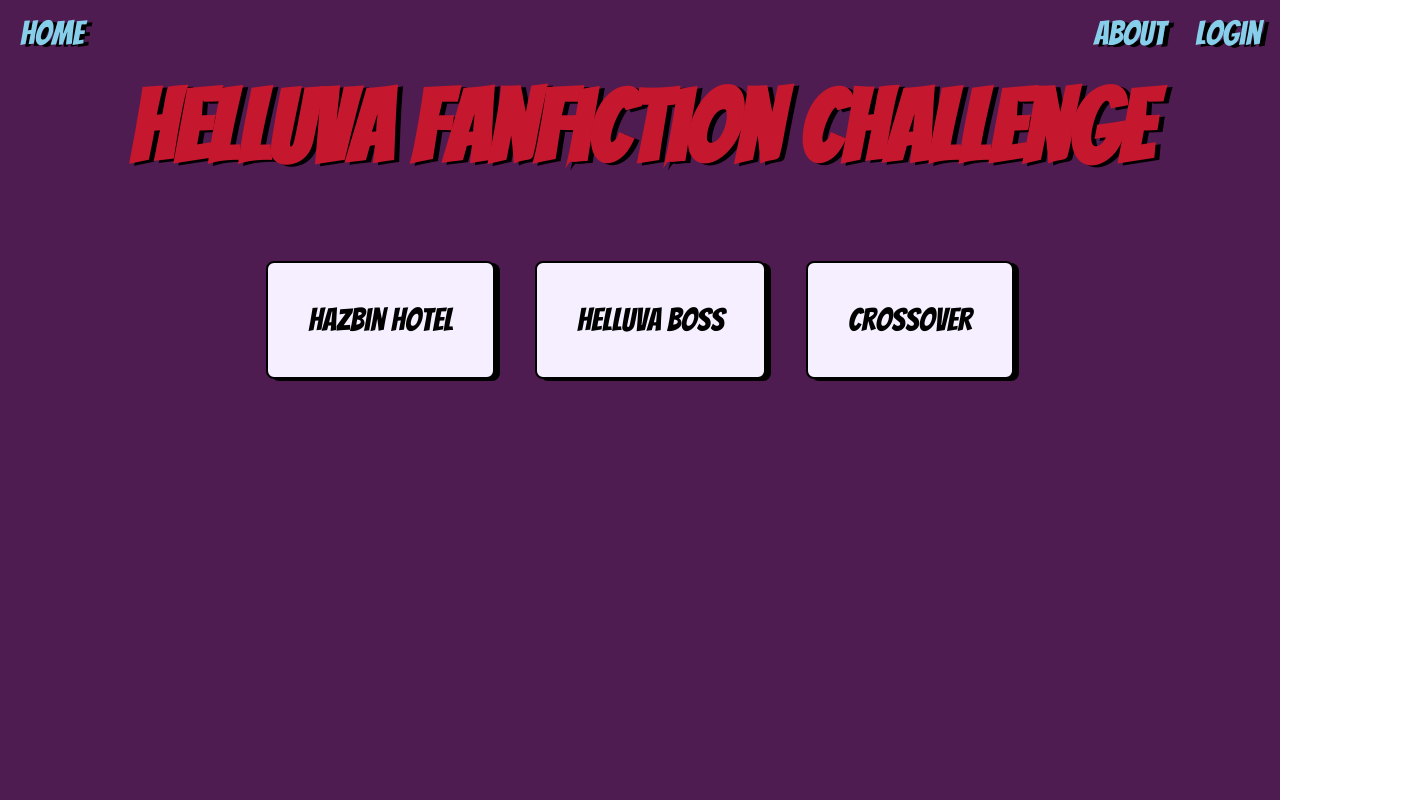
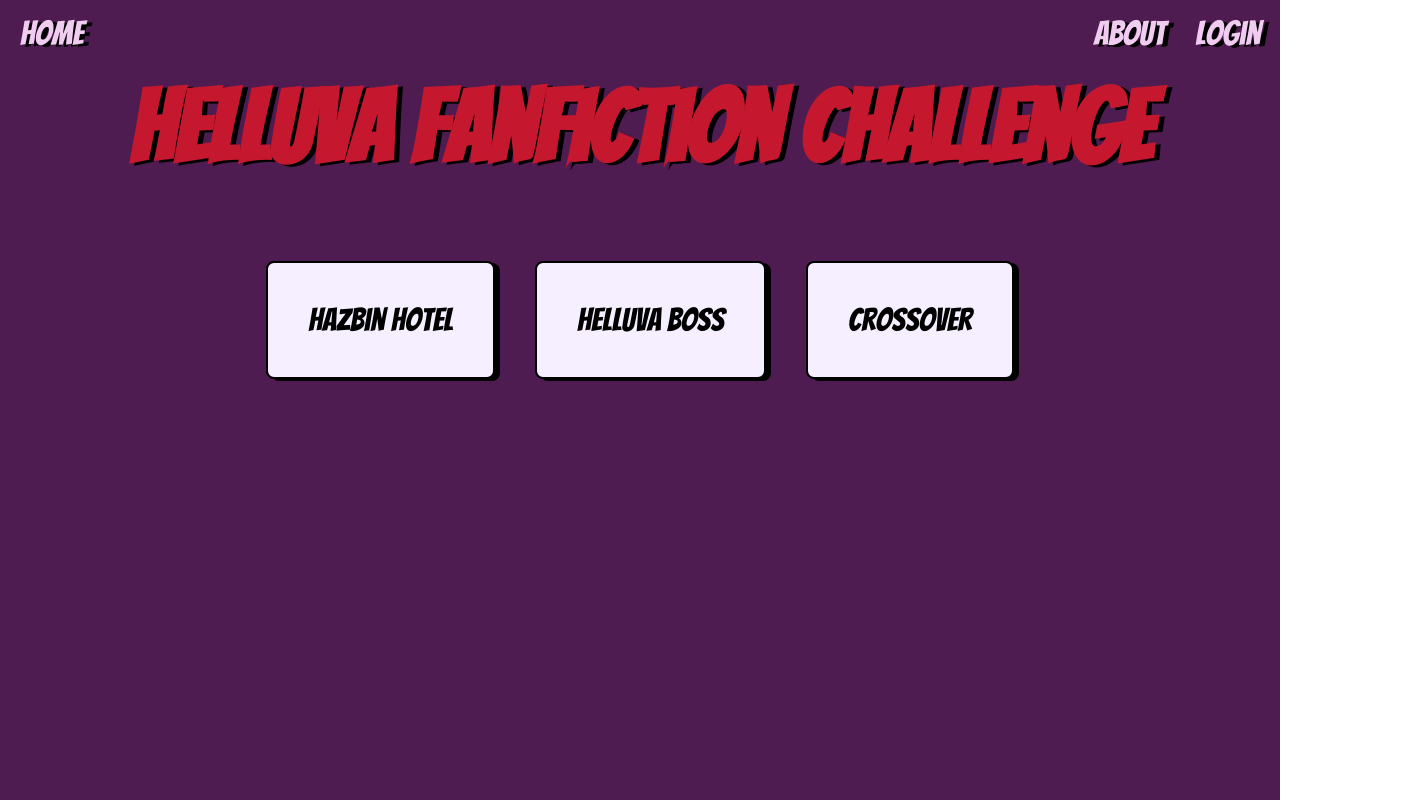
Before and after one commit to LilyBurton/helluva-challenge, a React (Create React App) app: page / in a window 1280 px wide. Shown: the top 800 px of the page, 1413 px wide, since content can reach past the window. Built offline with nearby package versions, Linux system fonts and the light colour scheme; a web font is replaced by a local one.

Commit message:
Fixed a layout bug

```diff
--- a/src/App.css
+++ b/src/App.css
@@ -4,12 +4,12 @@
 
 @import url('https://fonts.googleapis.com/css2?family=Bangers&family=Griffy&family=Kavoon&family=Pacifico&family=Parisienne&family=Quicksand:wght@300..700&family=Rock+Salt&display=swap');
 
+/* * { border: 1px solid red !important; }  */
 
 html, body {
   margin: 0;
   padding: 0;
-  height: 100%;
-  overflow-x: hidden;
+  min-height: 100%
 }
 
 header, .container, .main {
@@ -27,15 +27,15 @@
   background-size: cover; /* or 'contain' depending on your design */
   background-position: center;
   min-height: 100vh;
+  padding-bottom: 50px;
 }
 
 .helluva-background {
   background-image: url("./HelluvaBossWallpaper.jpg");
 }
 
-  .crossover-background, .default-background {
+  .crossover-background, .default-background, .hazbin-background {
     background-color: #4F1C51;
-    min-height: 100vh;
   }
 
   .default-text {
@@ -100,7 +100,7 @@
   }
 
   .crossover-btn:hover {
-    background-color: #f0ccf1;  /* green-teal */
+    background-color: #f0ccf1;
     color: white;
   }
 
@@ -163,14 +163,13 @@
   font-size: 40px; /* Base size for paragraph/text content */
 }
 
-.helluva-characters, .helluva-genres, .hazbin-tropes {
+.helluva-characters, .helluva-genres, .helluva-tropes {
   font-size: 20px;
 }
 
 .difficulty-buttons, .tropes-buttons {
   display: flex;
   justify-content: center;
-  gap: 1rem;
   margin: 1rem 0;
 }
 
@@ -352,20 +351,20 @@
 
 .home-link {
   text-decoration: none;
-  color: #87ceeb;
+  color: #f0ccf1;
   padding-right: 30px;
 }
 
  .about-link {
   text-decoration: none;
-  color: #87ceeb;
+  color: #f0ccf1;
   padding-right: 30px;
   margin-left: 980px;
  }
 
 .login-link {
   text-decoration: none;
-  color: #87ceeb;
+  color: #f0ccf1;
   padding-right: 30px;
 }
 
--- a/src/App.js
+++ b/src/App.js
@@ -1,11 +1,12 @@
 import { useState } from 'react';
+import { BrowserRouter as Router, Routes, Route } from 'react-router-dom';
 import GenreGenerator from './GenreGenerator';
 import CharacterGenerator from './CharacterGenerator';
-import { BrowserRouter as Router, Routes, Route } from 'react-router-dom';
 import './App.css';
 import AuthForm from './AuthForm';
 import APIQuotes from './APIQuotes';
 import NavBar from './NavBar'
+
 
 function App() {
   const [selectedShow, setSelectedShow] = useState('');
@@ -68,6 +69,7 @@
                   <NavBar selectedShow={selectedShow}/>
                 </div>
                 <h1 className={getTitleClass()}>{getShowTitle()}</h1>
+                {selectedShow !== 'Hazbin Hotel' && selectedShow !== 'Helluva Boss' && (
                 <div className="button-selection">
                   {vivShows
                     .filter(show => show !== selectedShow)
@@ -82,6 +84,7 @@
                       </button>
                     ))}
                 </div>
+                )}
                 {(selectedShow === "Hazbin Hotel" || selectedShow === "Helluva Boss" || selectedShow === "Crossover") && (
                   <>
                       <CharacterGenerator
```
